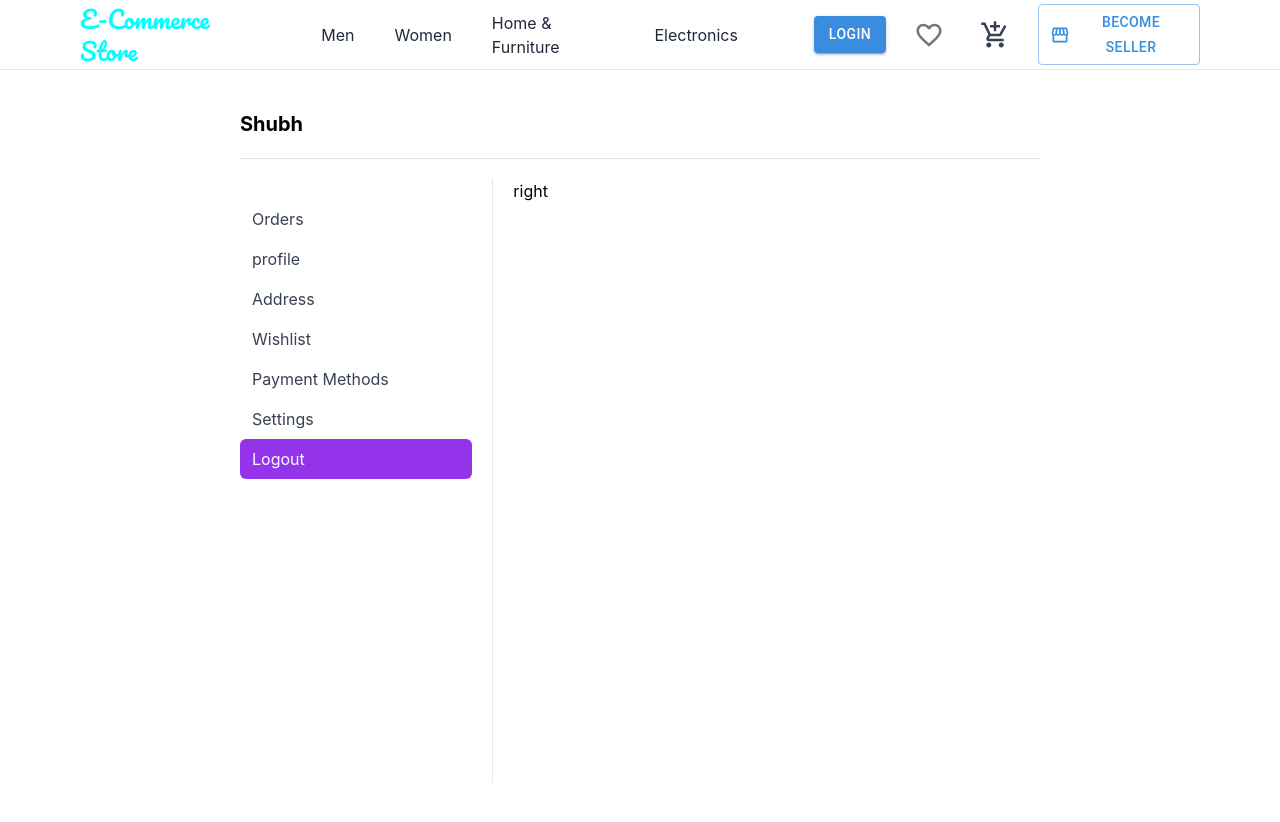
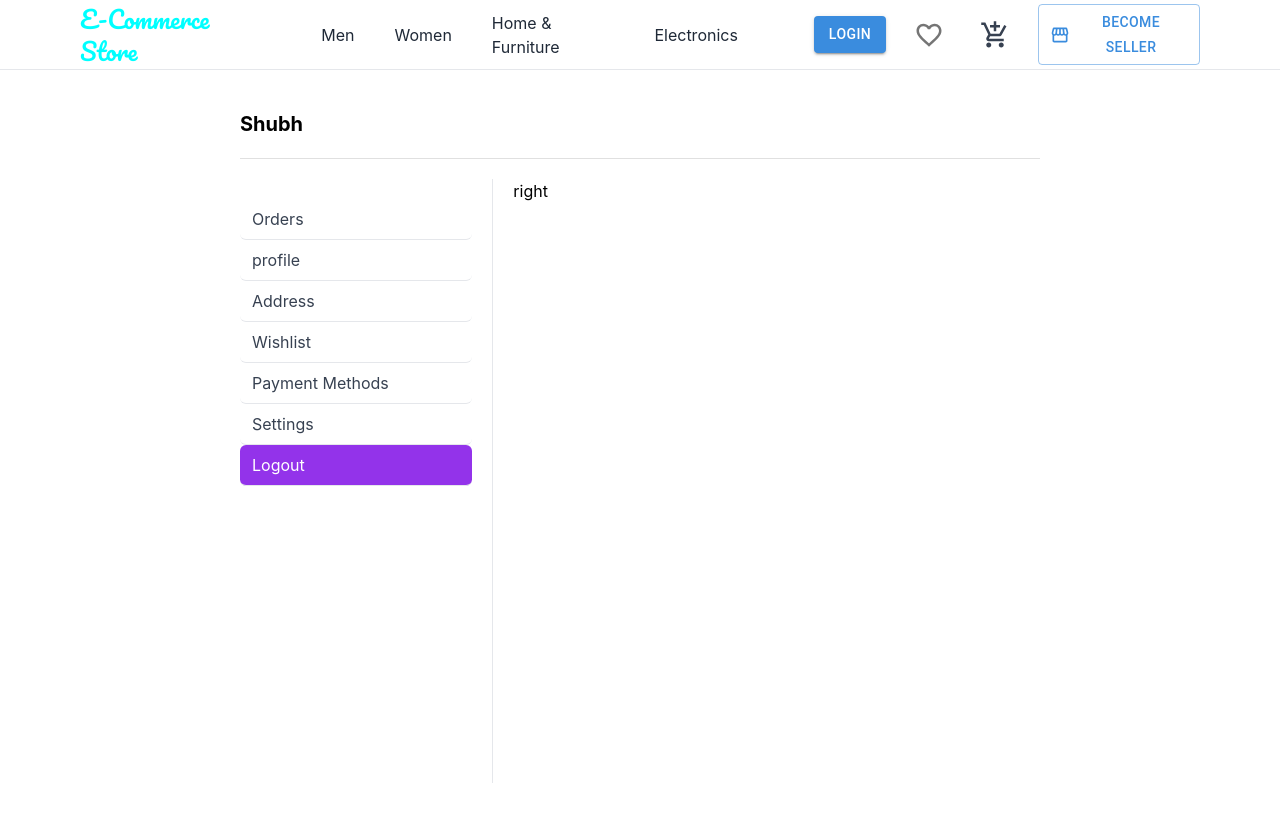
Before and after one commit to shubhcoding01/ecomproject, a React (Create React App) app: page /account/logout in a window 1280 px wide. Shown: the top 822 px of the page. Built offline with nearby package versions, Linux system fonts and the light colour scheme; some icons are missing.

Commit message:
Add border to menu items for improved visual separation in Account component

```diff
--- a/src/customer/pages/Account/Account.tsx
+++ b/src/customer/pages/Account/Account.tsx
@@ -29,7 +29,7 @@ const Account = () => {
                 {menu.map((item) => (
                     <div onClick={() => handleClick(item)} key={item.name}
                     className={`${item.path === location.pathname ? "bg-purple-600 text-white" : "text-gray-700"}
-                         py-2 px-3 hover:text-white rounded-md
+                         py-2 px-3 hover:text-white rounded-md border-b
                         cursor-pointer hover:bg-purple-600`}>
                             <p>{item.name}</p>
                             </div>
```
